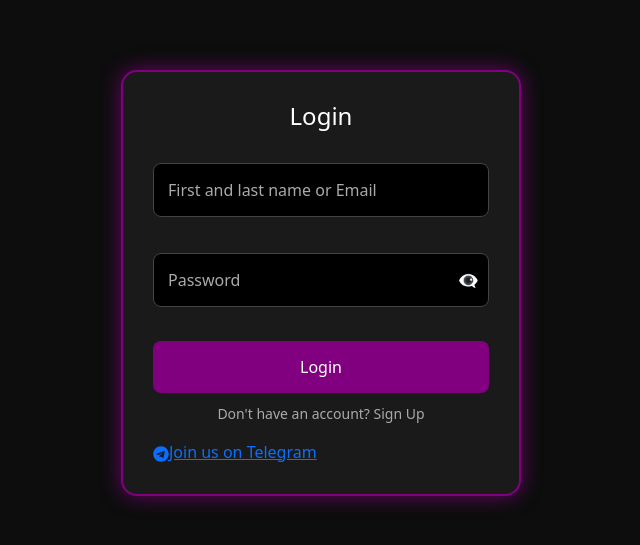
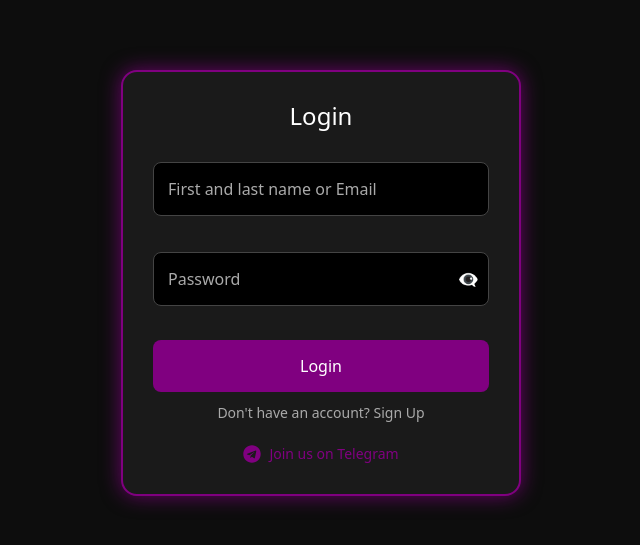
Before and after one commit to gideon650/crypto-frontend-app, a React (Create React App) app: page /#/ in a window 1280 px wide. Shown: the part 117-662 px from the top of the page, without its empty margins (319-959 px from the left). Built offline with nearby package versions, Linux system fonts and the light colour scheme.

Commit message:
Update Auth.css

```diff
--- a/src/pages/Auth.css
+++ b/src/pages/Auth.css
@@ -114,7 +114,7 @@
     }
   }
 
-/* Add these new styles to your Auth.css file */
+  /* Add these new styles to your Auth.css file */
 
 /* Password input container */
 .password-input-container {
@@ -148,4 +148,27 @@
   box-sizing: border-box;
 }
 
+/* Telegram link styling */
+.telegram-link {
+  display: flex;
+  justify-content: center;
+  align-items: center;
+  margin-top: 20px;
+  color: #800080; /* Exact purple color */
+  text-decoration: none;
+  font-size: 14px;
+  transition: all 0.3s ease;
+}
+
+.telegram-link:hover {
+  color: #a000a0; /* Slightly lighter purple on hover */
+  text-decoration: underline;
+}
+
+.telegram-icon {
+  margin-right: 8px;
+  font-size: 18px;
+  color: #800080; /* Icon color to match */
+}
+
 /* Rest of your existing CSS remains the same */
```
